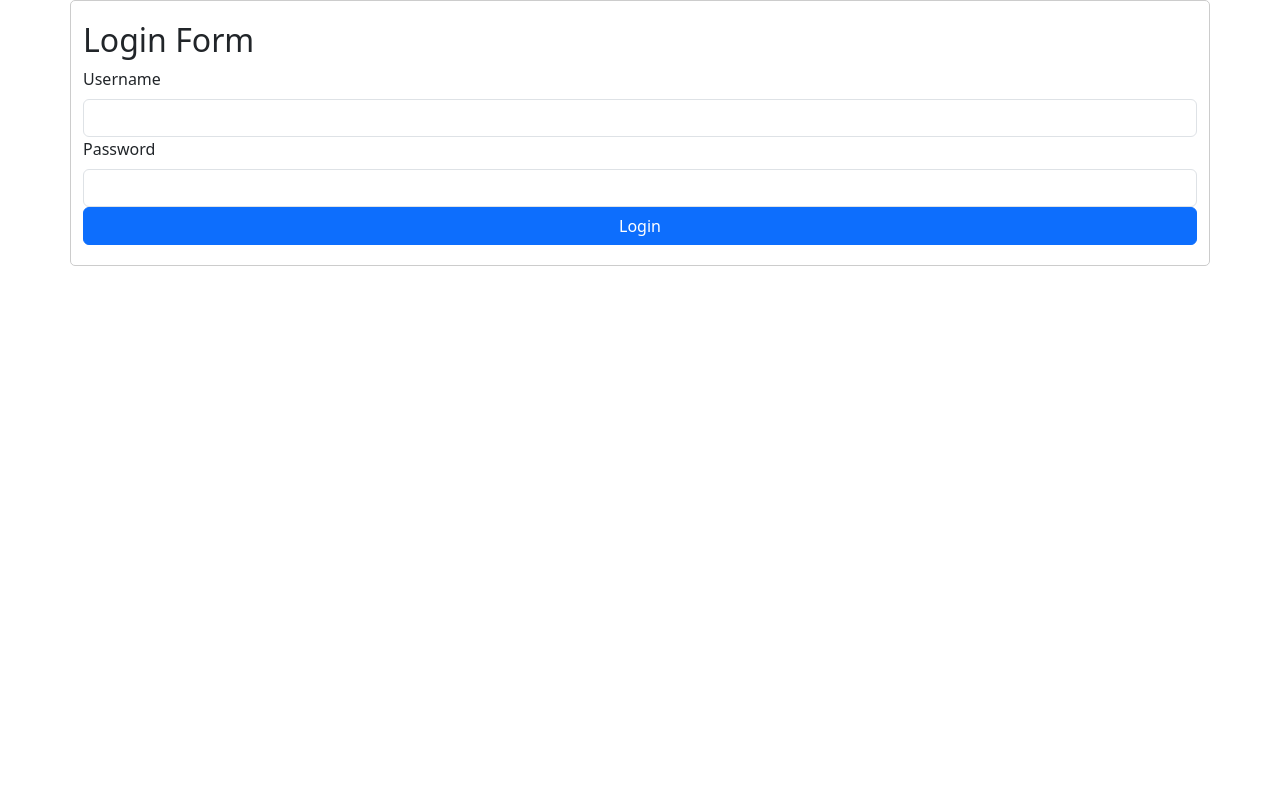
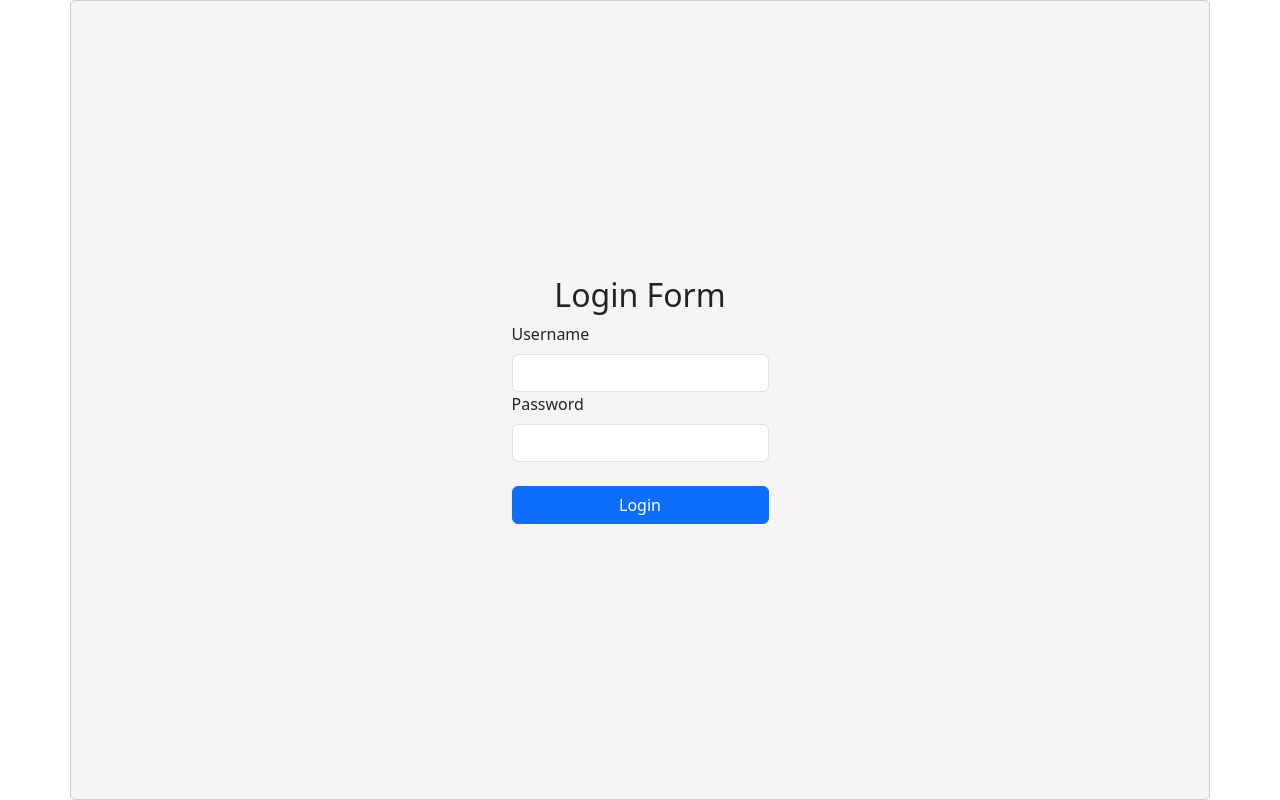
Before and after one commit to shubham14p3/school-management-pp, a React (Create React App) app: page / in a window 1280 px wide. Built offline with nearby package versions, Linux system fonts and the light colour scheme.

Commit message:
Working on student notice

```diff
--- a/src/component/LoginForm.css
+++ b/src/component/LoginForm.css
@@ -5,6 +5,14 @@
     padding: 20px;
     border: 1px solid #ccc;
     border-radius: 5px;
+    height: 100vh;
+    /* width: 51%; */
+    align-items: center;
+    justify-content: center;
+    align-items: center;
+    display: flex;
+    flex-direction: column;
+    background-color: whitesmoke;
   }
 
   .form-group {
```
Also changed, not shown: src/component/LoginForm.js (+7 -7 lines).
